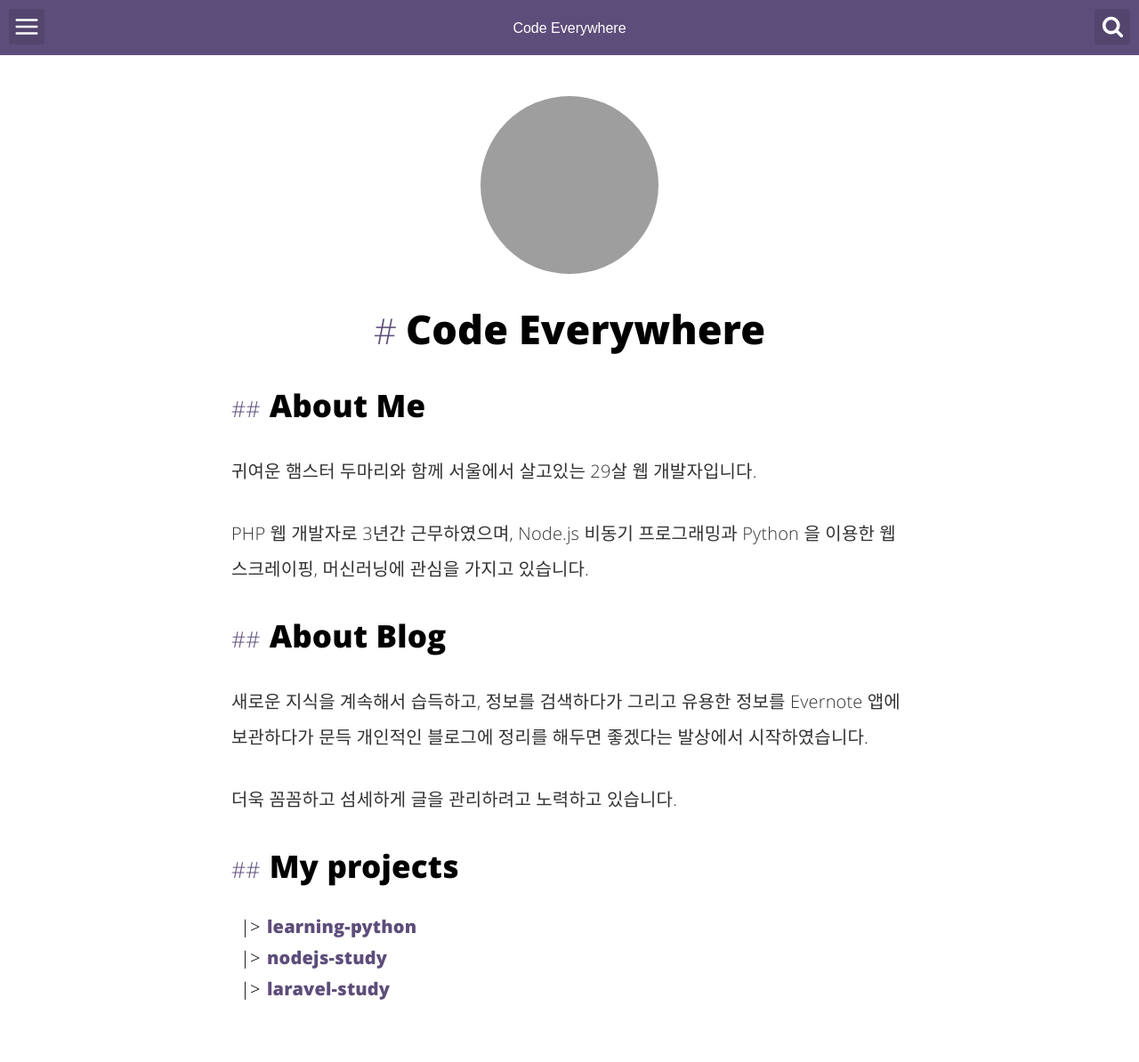
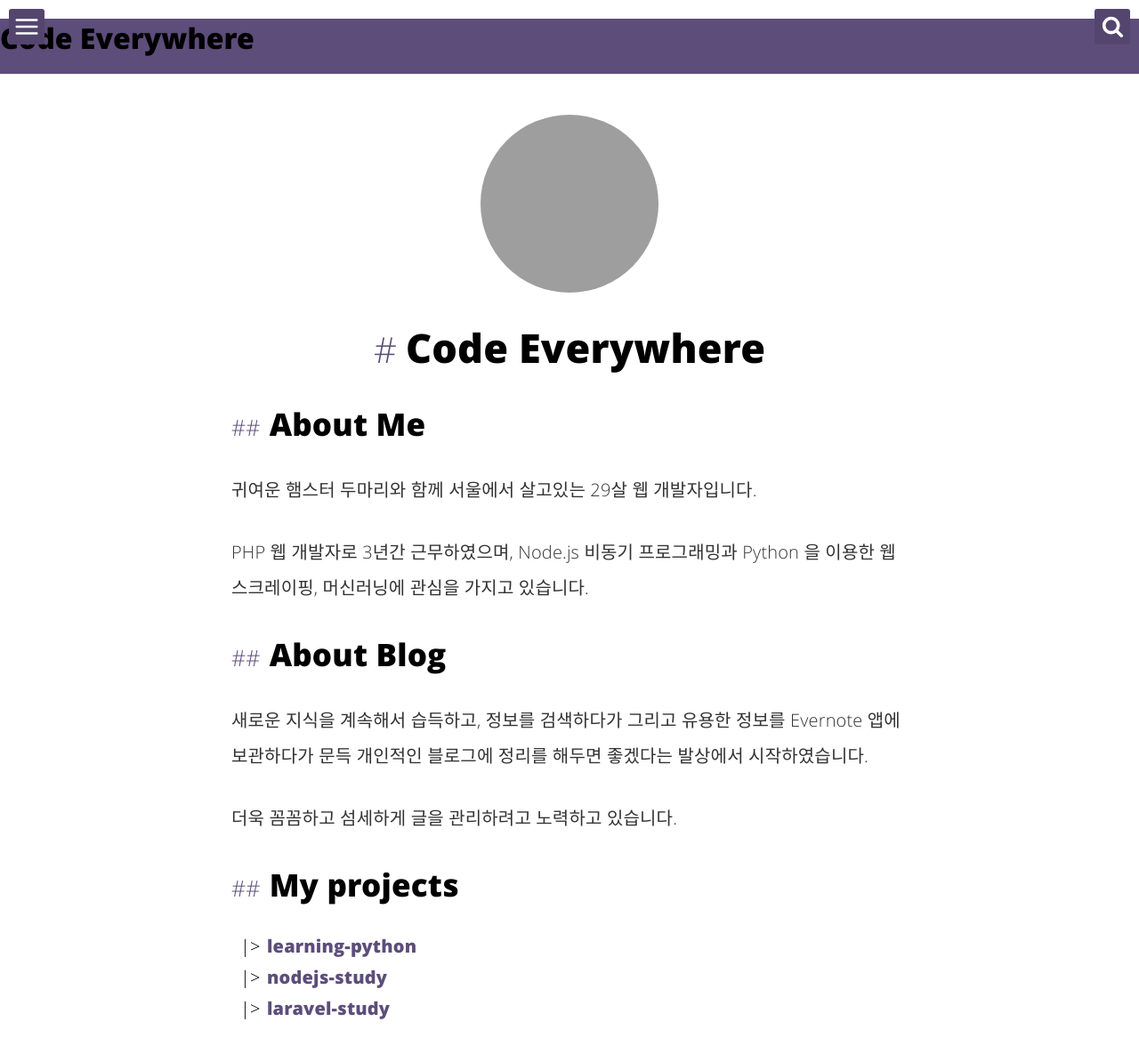
Before and after one commit to rainofpainki/rainofpainki.github.io, a Jekyll site: the page built from about.html, in a window 1280 px wide. Shown: the whole page at 89% size. Built offline with Jekyll 4.4.1, drawn with Linux system fonts in a browser that asks for light colours; comment, search, counter and statistics services are not loaded; before the commit the page ends 1172 px from its top, so only the background shows below that; grey boxes are pictures that could not be loaded.

Commit message:
fix for mobile

```diff
--- a/_includes/header-post.html
+++ b/_includes/header-post.html
@@ -1,4 +1,6 @@
 <header class="header-post">
-   	<p>{{site.title}}</p>
+    <h1>
+        <span class="site-title">{{site.title}}</span>
+    </h1>
     {% include menu-search.html %}
 </header>
```
